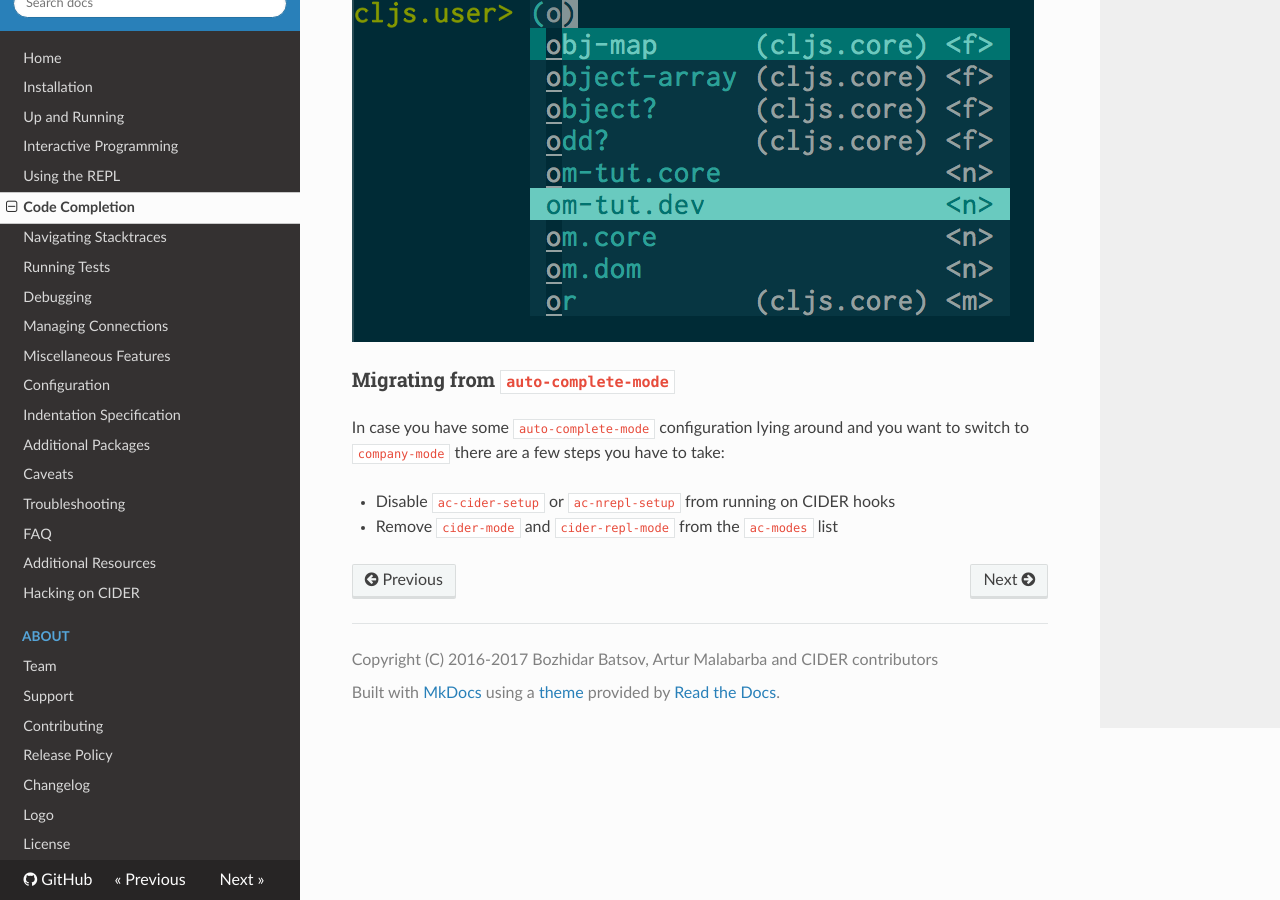
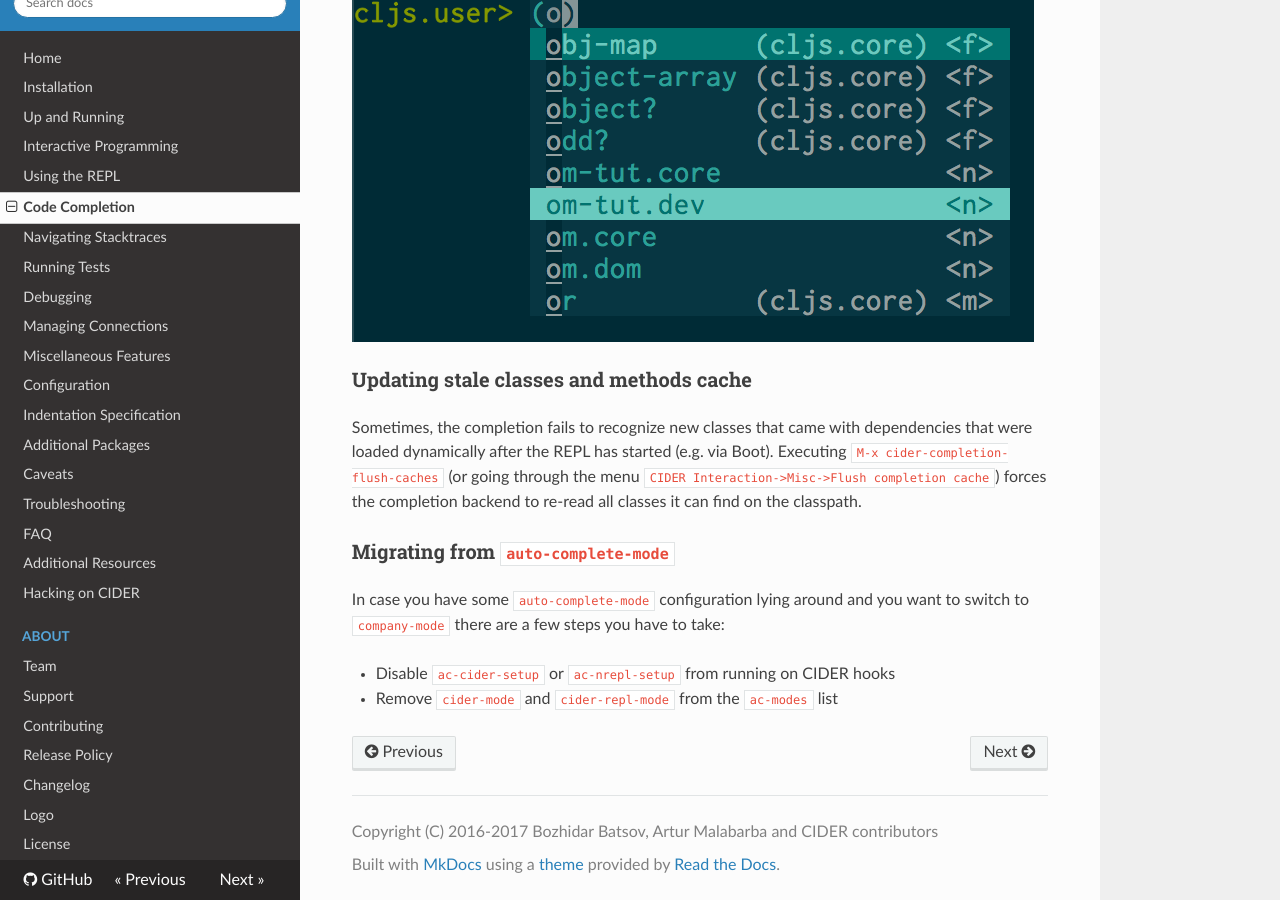
Before and after one commit to clojure-emacs/cider, an MkDocs documentation site: the page built from doc/code_completion.md, in a window 1280 px wide and 900 px high, scrolled down 1888 px. Built offline with MkDocs 1.6.1, drawn with Linux system fonts in a browser that asks for light colours; nearby versions of some CDN libraries; old or Windows-style settings are respelled for this version of MkDocs.

Commit message:
Add interactive function to flush Compliment caches

```diff
--- a/doc/code_completion.md
+++ b/doc/code_completion.md
@@ -83,6 +83,14 @@ Completion annotations can be disabled by setting
 
 ![Completion Annotations](images/completion-annotations.png)
 
+### Updating stale classes and methods cache
+
+Sometimes, the completion fails to recognize new classes that came with
+dependencies that were loaded dynamically after the REPL has started (e.g. via
+Boot). Executing `M-x cider-completion-flush-caches` (or going through the menu
+`CIDER Interaction->Misc->Flush completion cache`) forces the completion backend
+to re-read all classes it can find on the classpath.
+
 ### Migrating from `auto-complete-mode`
 
 In case you have some `auto-complete-mode` configuration lying around and you
```
Also changed, not shown: CHANGELOG.md (+1 -0 lines), 3 other files.
